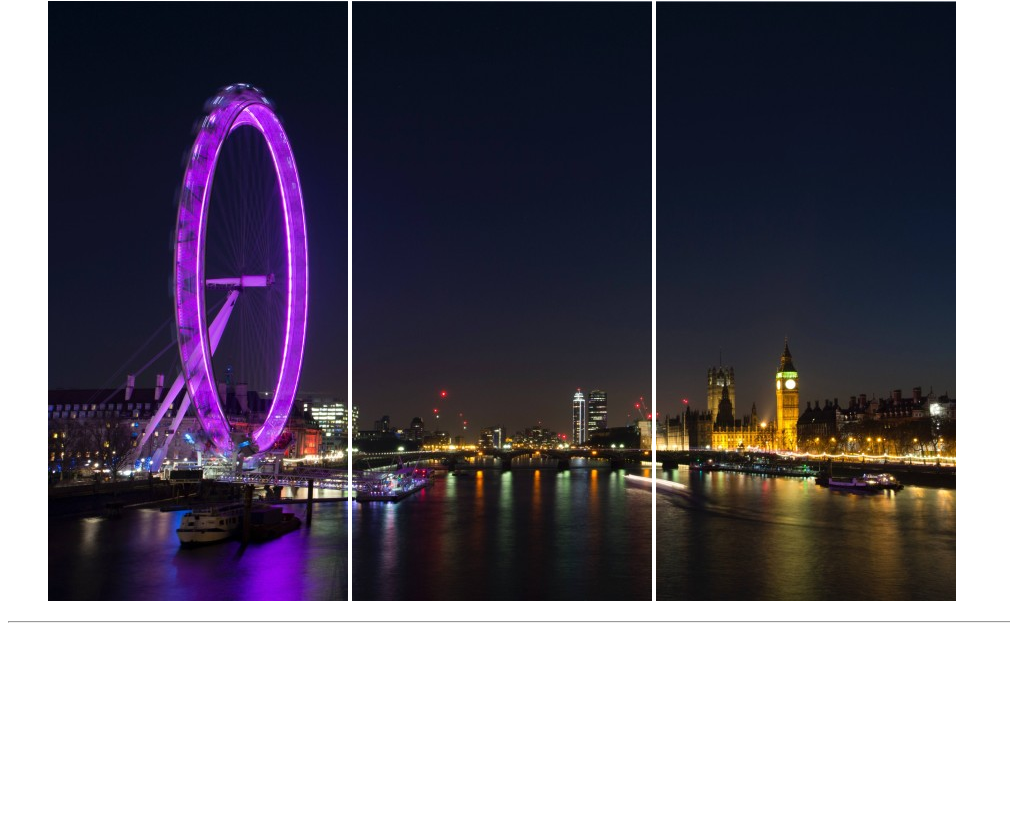
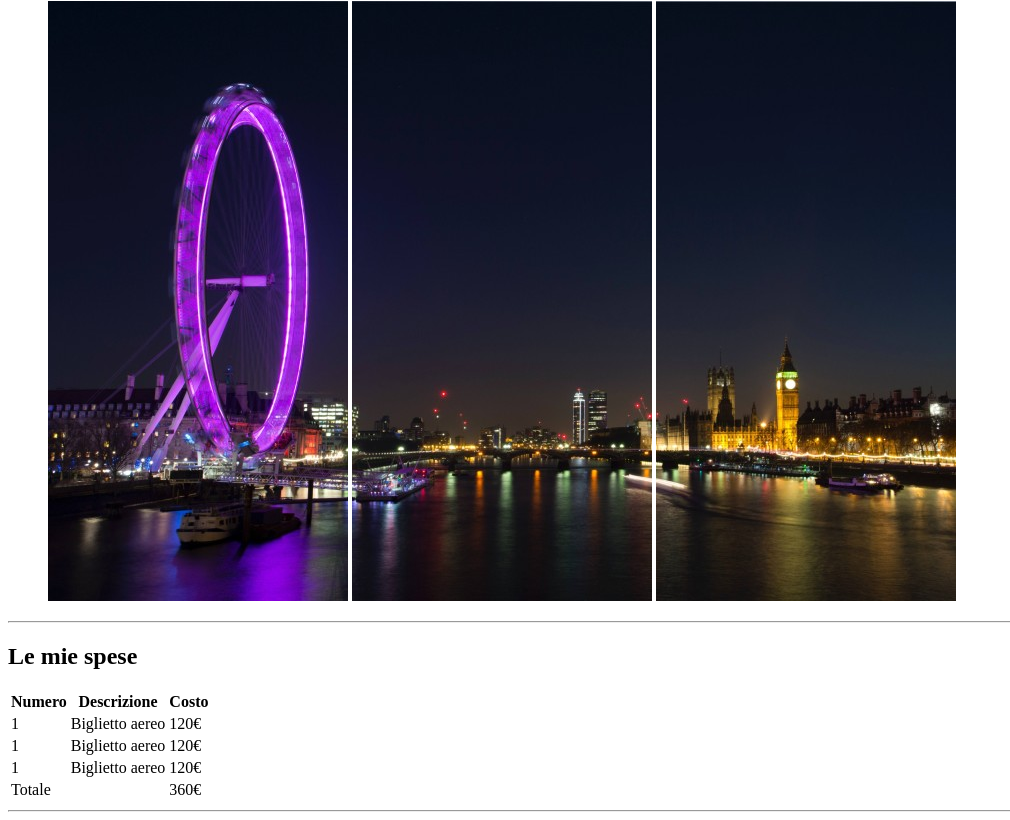
Before and after one commit to Gino804/html-london-trip, a plain HTML site: page index.html in a window 1280 px wide. Shown: the part 79-899 px from the top of the page, without its empty margins (0-1010 px from the left). Before the commit the page ends 800 px from the top, so only its background shows below. Drawn offline with Linux system fonts and the light colour scheme.

Commit message:
Aggiunta tabella nel main

```diff
--- a/index.html
+++ b/index.html
@@ -11,9 +11,11 @@
     <title>Il mio viaggio a Londra</title>
 </head>
 <body>
+    <!-- Intestazione -->
     <header>
         <h1>Il mio viaggio a Londra</h1>
 
+        <!-- Immagine di intestazione -->
         <figure>
             <img src="img/pexels-bill-emrich-230794-0.jpg" alt="Immagine intestazione 1">
             <img src="img/pexels-bill-emrich-230794-1.jpg" alt="Immagine intestazione 2">
@@ -23,10 +25,58 @@
 
     <hr>
 
+    <!-- Parte principale -->
     <main>
+        <h2>Le mie spese</h2>
+
+        <!-- Tabella delle spese -->
+        <table>
+            <!-- Intestazione della tabella -->
+            <thead>
+                <tr>
+                    <th>Numero</th>
+                    <th>Descrizione</th>
+                    <th>Costo</th>
+                </tr>
+            </thead>
+
+            <!-- Parte principale della tabella -->
+            <tbody>
+                <tr>
+                    <td>1</td>
+                    <td>Biglietto aereo</td>
+                    <td>120€</td>
+                </tr>
+
+                <tr>
+                    <td>1</td>
+                    <td>Biglietto aereo</td>
+                    <td>120€</td>
+                </tr>
+
+                <tr>
+                    <td>1</td>
+                    <td>Biglietto aereo</td>
+                    <td>120€</td>
+                </tr>
+            </tbody>
+
+            <!-- Fine della tabella -->
+            <tfoot>
+                <tr>
+                    <td>Totale</td>
+                    <td></td>
+                    <td>360€</td>
+                </tr>
+            </tfoot>
+        </table>
+
+        <hr>
+
 
     </main>
 
+    <!-- Piè di pagina -->
     <footer>
 
     </footer>
```
